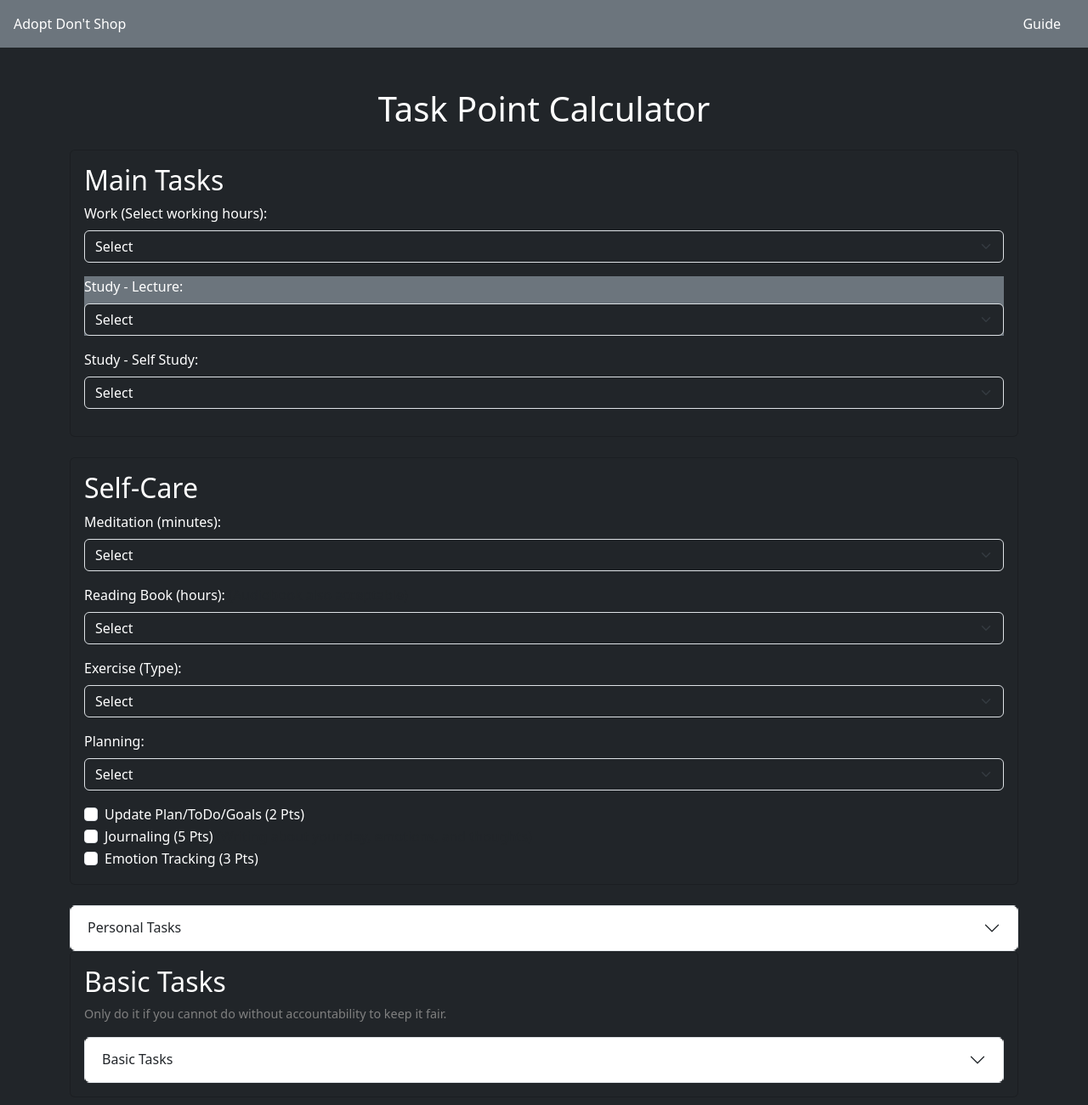
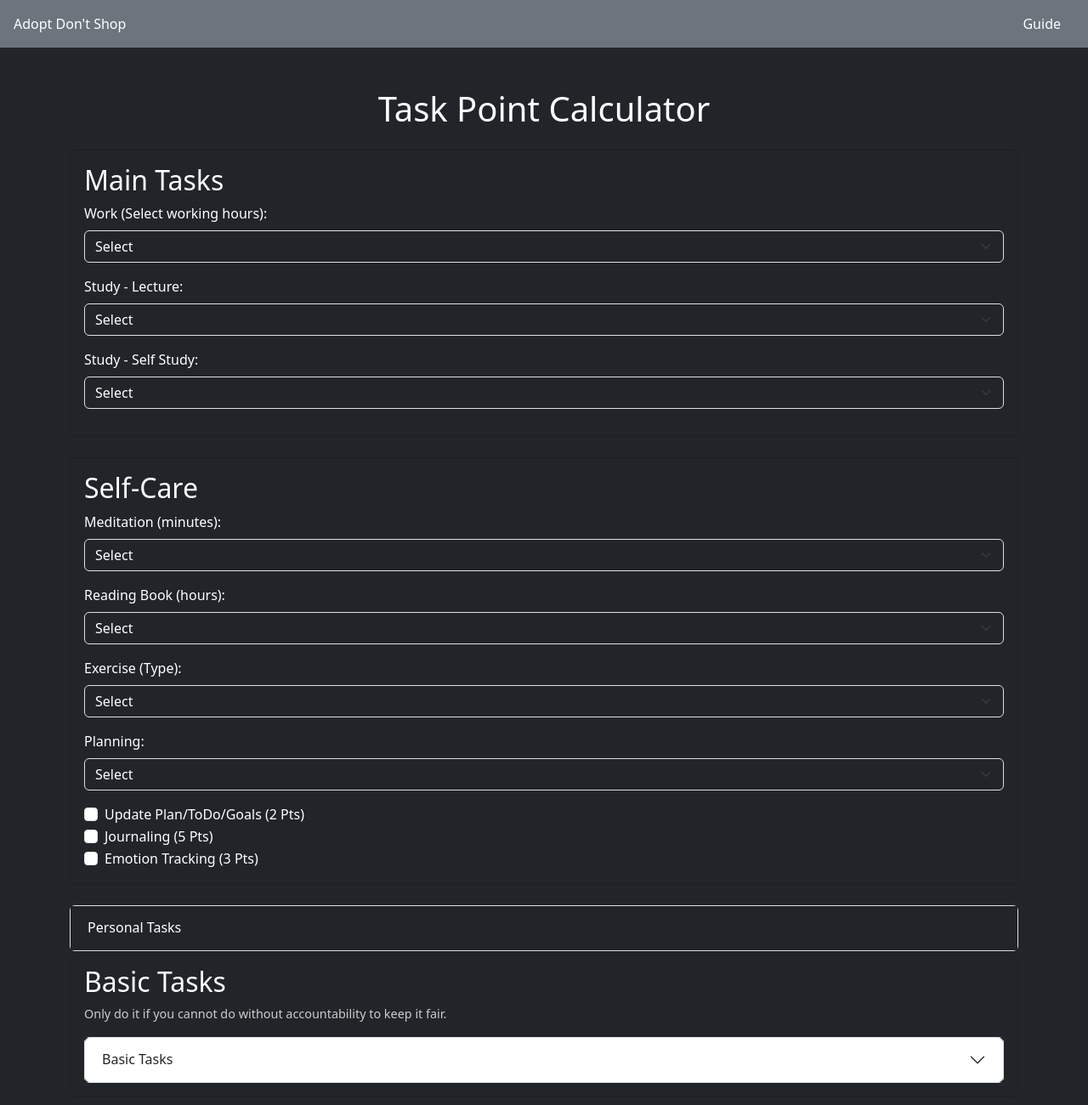
Before and after one commit to lonefeline/Tasks-Calculator, a plain HTML site: page index.html in a window 1280 px wide. Shown: the top 1300 px of the page at 85% size. Drawn offline with nearby package versions, Linux system fonts and the light colour scheme.

Commit message:
bg-fix-8

```diff
--- a/index.html
+++ b/index.html
@@ -14,7 +14,7 @@
         }
         .important-note {
             font-size: 0.9em;
-            color: gray;
+            color: rgb(209, 203, 203);
         }
         a{
             color: white;
@@ -58,7 +58,7 @@
                         <option value="80">12 hours (80 pts)</option>
                     </select>
                 </div>
-                <div class="mb-3 text-bg-secondary">
+                <div class="mb-3 text-bg-dark">
                     <label for="main-study-lecture" class="form-label">Study - Lecture:</label>
                     <select id="main-study-lecture text-bg-secondary" class="form-select text-bg-dark">
                         <option value="0">Select</option>
@@ -172,9 +172,9 @@
 
         <!-- Personal Tasks Section -->
         <div class="accordion text-bg-dark" id="personalTasksAccordion">
-            <div class="accordion-item">
+            <div class="accordion-item text-bg-dark">
                 <h2 class="accordion-header text-bg-dark" id="personalTasksHeading">
-                    <button class="accordion-button collapsed" type="button" data-bs-toggle="collapse" data-bs-target="#personalTasksCollapse" aria-expanded="false" aria-controls="personalTasksCollapse">
+                    <button class="accordion-button collapsed text-bg-dark" type="button" data-bs-toggle="collapse" data-bs-target="#personalTasksCollapse" aria-expanded="false" aria-controls="personalTasksCollapse">
                         Personal Tasks
                     </button>
                 </h2>
@@ -224,8 +224,8 @@
 
         <!-- Basic Tasks Section -->
         <div class="card mb-4 text-bg-dark">
-            <div class="card-body">
-                <h2 class="card-title ">Basic Tasks
+            <div class="card-body text-bg-dark">
+                <h2 class="card-title text-bg-dark">Basic Tasks
                     <i class="info-icon bi bi-info-circle" data-bs-toggle="modal" data-bs-target="#basicTasksInfoModal"></i>
                 </h2>
                 <p class="important-note">Only do it if you cannot do without accountability to keep it fair.</p>
```
